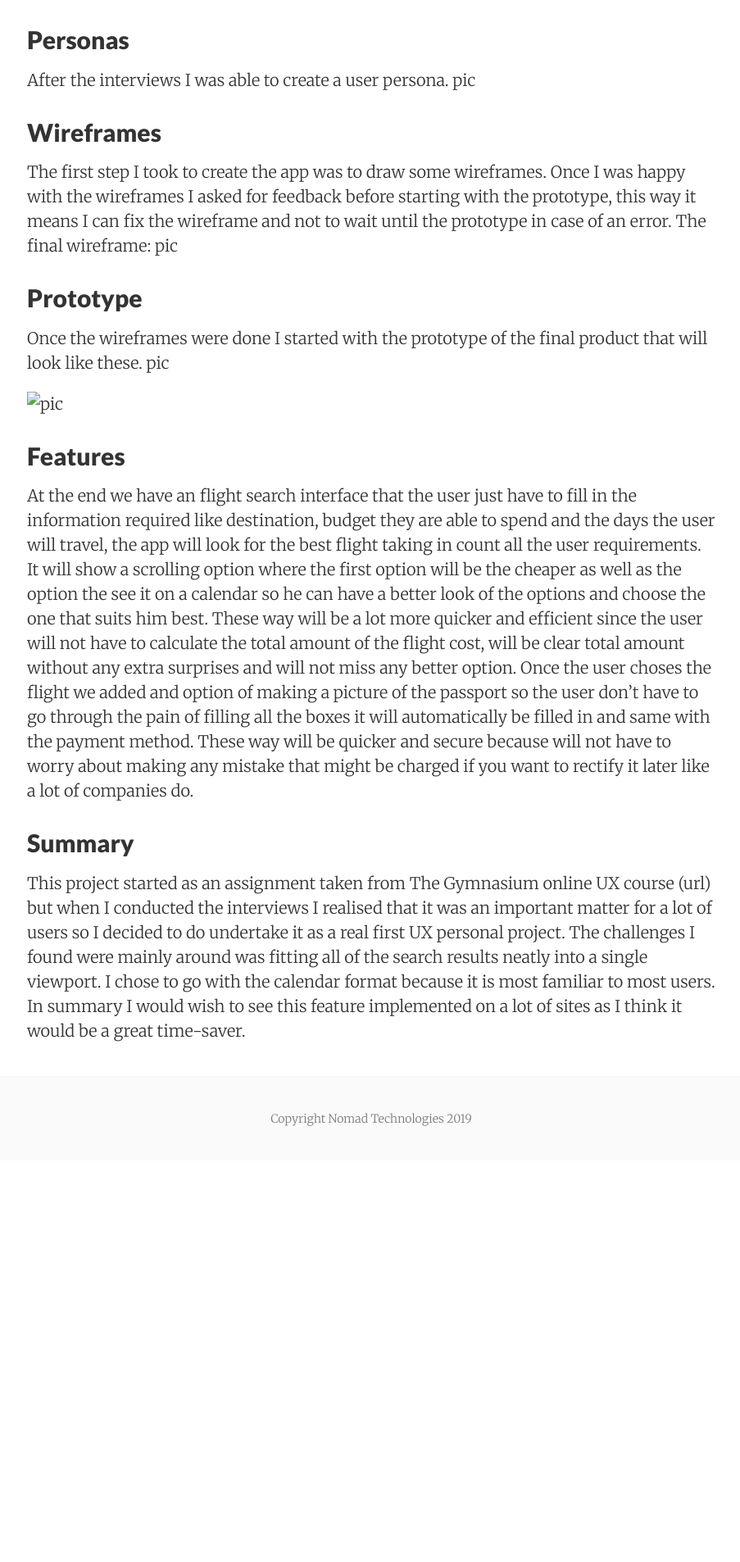
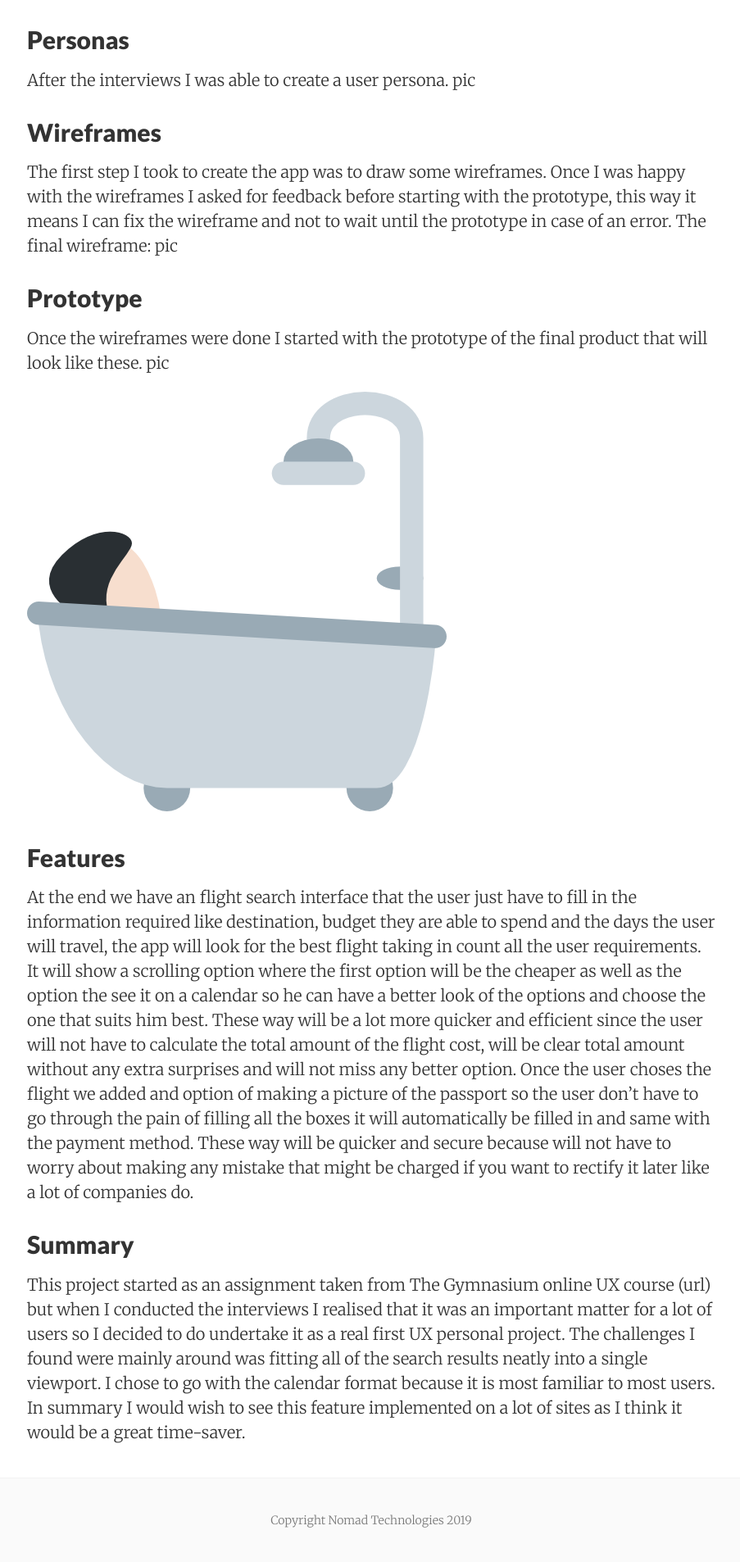
Before and after one commit to nomadtechnologies/nomadtechnologies.github.io, a Jekyll site: the page built from _posts/2019-10-24-a-few-design-suggestion-for-flight-search-interfaces.md, in a window 1280 px wide. Shown: the part 1692-3598 px from the top of the page at 82% size, without its empty margins (187-1090 px from the left). Built offline with Jekyll 4.4.1, drawn with Linux system fonts in a browser that asks for light colours; before the commit the page ends 3108 px from its top, so only the background shows below that.

Commit message:
images added

```diff
--- a/_posts/2019-10-24-a-few-design-suggestion-for-flight-search-interfaces.md
+++ b/_posts/2019-10-24-a-few-design-suggestion-for-flight-search-interfaces.md
@@ -42,7 +42,7 @@ pic
 Once the wireframes were done I started with the prototype of the final product that will look like these.
 pic
 
-![pic](images/bath.png)
+![pic](/assets/images/bath.png)
 
 
 
```
Also changed, not shown: assets/images/bath.png (renamed from images/bath.png).
